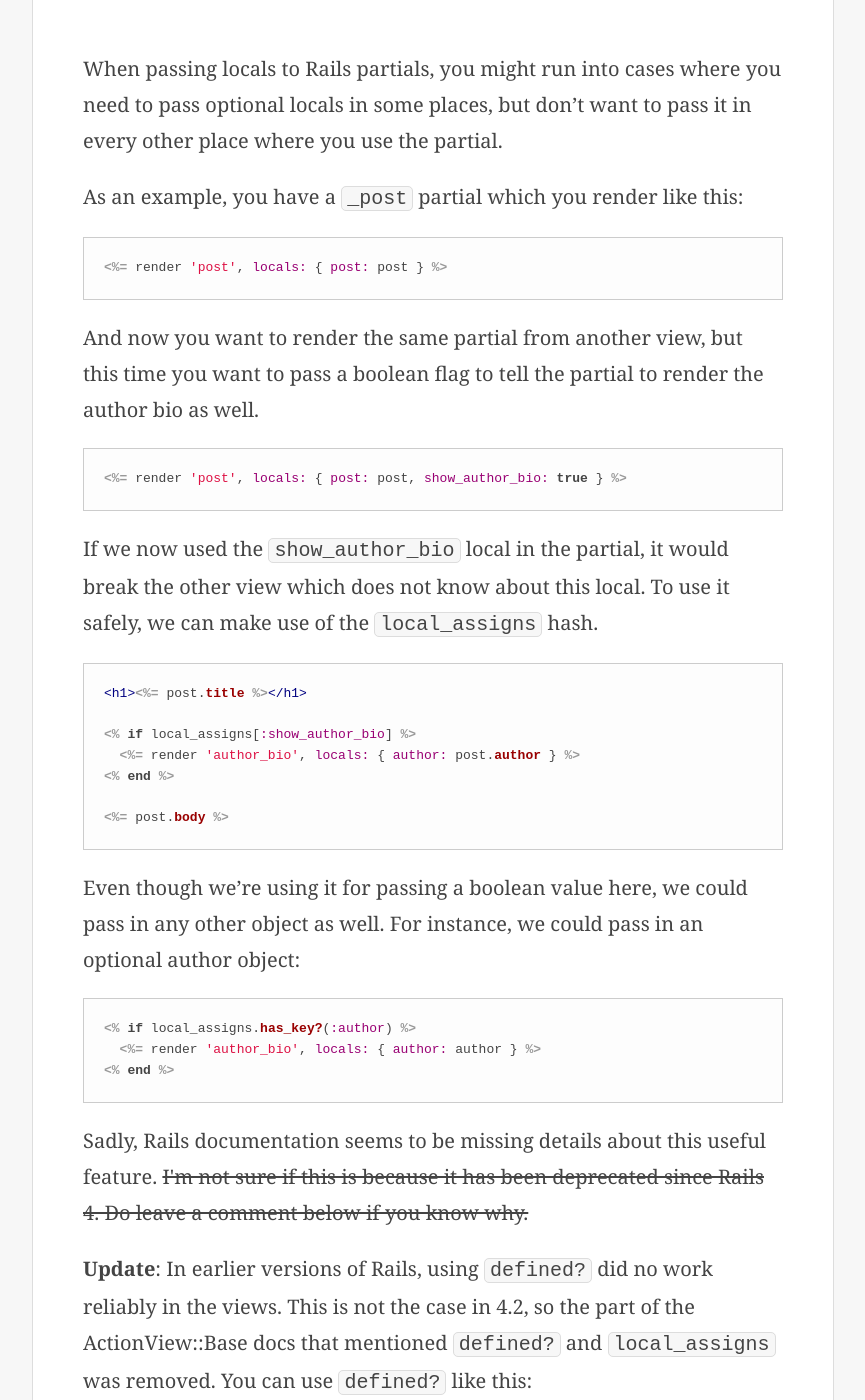
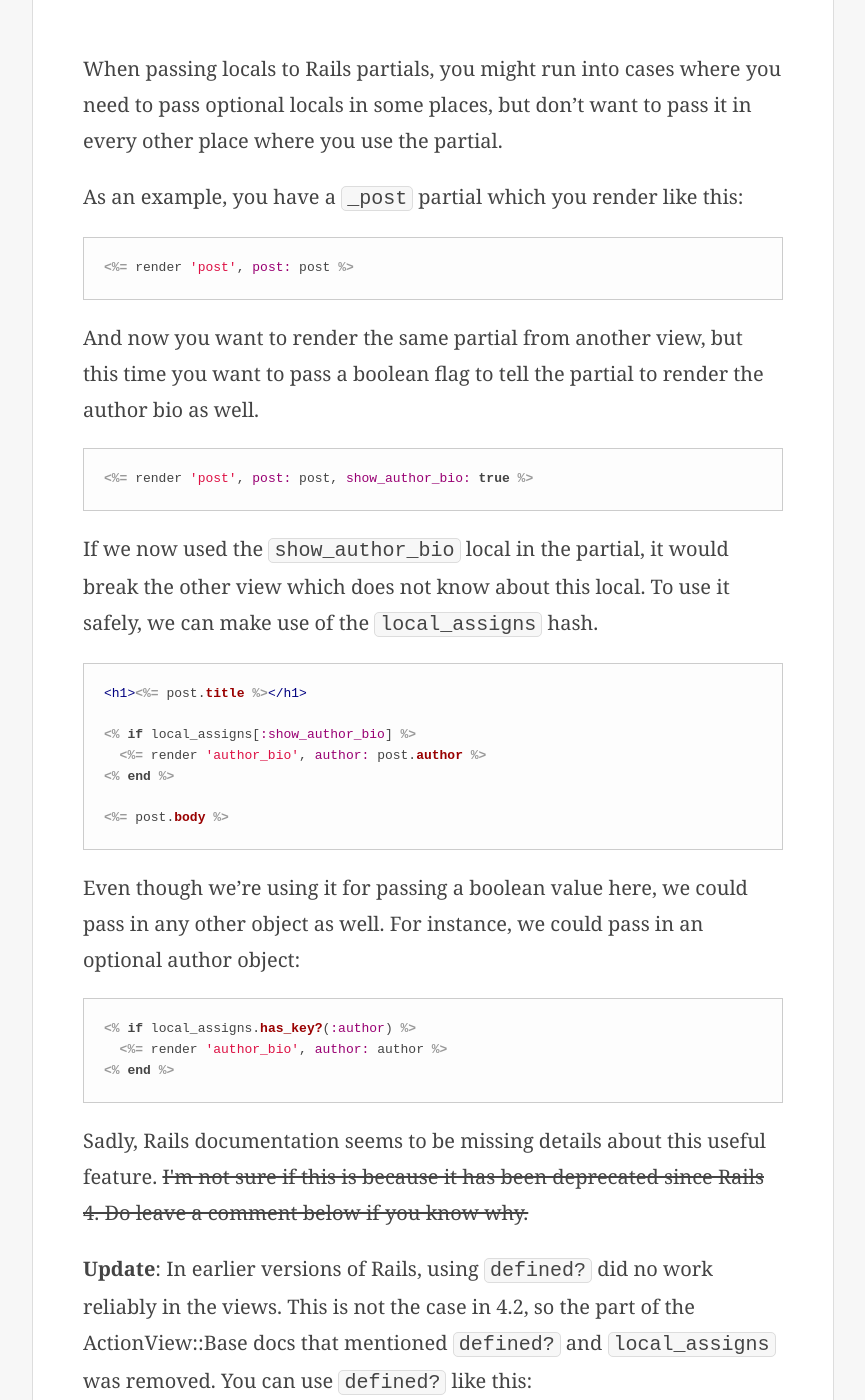
Before and after one commit to nithinbekal/nithinbekal.github.io, a Jekyll site: the page built from _posts/2015-02-16-rails-optional-locals.md, in a window 1280 px wide and 1400 px high, scrolled down 304 px. Shown: the whole window, without its empty margins (207-1072 px from the left). Built offline with Jekyll 4.4.1, drawn with Linux system fonts in a browser that asks for light colours; comment, search, counter and statistics services are not loaded.

Commit message:
Simpler syntax for ActionView::Base#render

```diff
--- a/_posts/2015-02-16-rails-optional-locals.md
+++ b/_posts/2015-02-16-rails-optional-locals.md
@@ -15,7 +15,7 @@ As an example, you have a `_post` partial
 which you render like this:
 
 {% highlight erb %}
-<%= render 'post', locals: { post: post } %>
+<%= render 'post', post: post %>
 {% endhighlight %}
 
 And now you want to render the same partial from another view,
@@ -23,7 +23,7 @@ but this time you want to pass a boolean flag
 to tell the partial to render the author bio as well.
 
 {% highlight erb %}
-<%= render 'post', locals: { post: post, show_author_bio: true } %>
+<%= render 'post', post: post, show_author_bio: true %>
 {% endhighlight %}
 
 If we now used the `show_author_bio` local in the partial,
@@ -36,7 +36,7 @@ the `local_assigns` hash.
 <h1><%= post.title %></h1>
 
 <% if local_assigns[:show_author_bio] %>
-  <%= render 'author_bio', locals: { author: post.author } %>
+  <%= render 'author_bio', author: post.author %>
 <% end %>
 
 <%= post.body %>
@@ -48,7 +48,7 @@ For instance, we could pass in an optional author object:
 
 {% highlight erb %}
 <% if local_assigns.has_key?(:author) %>
-  <%= render 'author_bio', locals: { author: author } %>
+  <%= render 'author_bio', author: author %>
 <% end %>
 {% endhighlight %}
 
@@ -68,7 +68,7 @@ You can use `defined?` like this:
 
 {% highlight erb %}
 <% if defined?(:author) %>
-  <%= render 'author_bio', locals: { author: author } %>
+  <%= render 'author_bio', author: author %>
 <% end %>
 {% endhighlight %}
 
```
